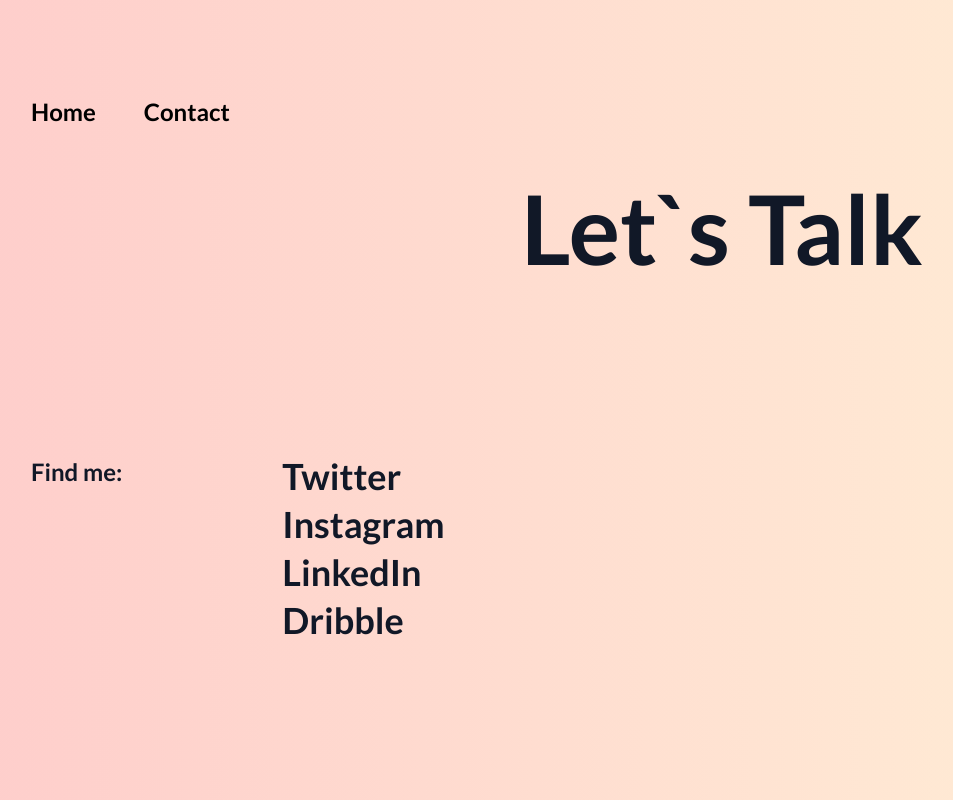
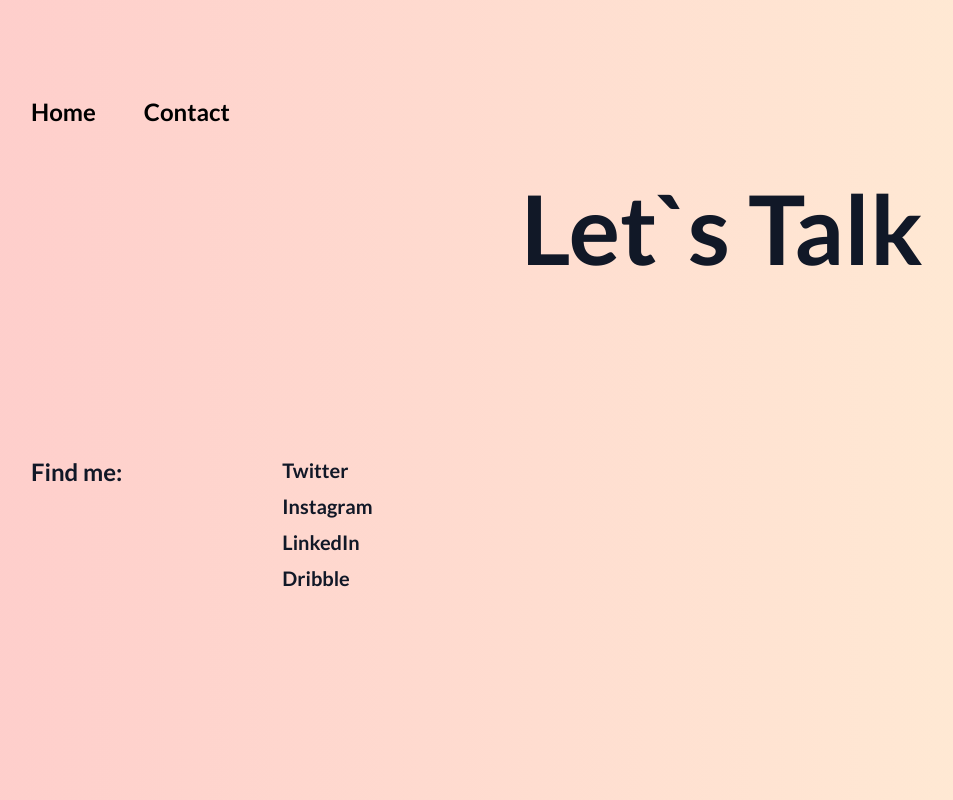
Before and after one commit to mbrndt/pagetransitions, a Next.js app: page /contact in a window 1280 px wide. Shown: the whole page, without its empty margins (161-1114 px from the left). Built offline with nearby package versions, Linux system fonts and the light colour scheme.

Commit message:
feat: adjusted margin on contact page

```diff
--- a/pages/contact.js
+++ b/pages/contact.js
@@ -10,7 +10,7 @@ export default function Contact() {
       exit={{ opacity: 1 }}
       className="text-gray-900 absolute top-0 left-0 w-full h-full bg-gradient-to-r from-red-200 to-orange-100  lg:px-48 px-16"
     >
-      <div className="my-96 p-1 overflow-hidden lg:my-44">
+      <div className="my-80 p-1 overflow-hidden lg:my-44">
         <m.h1
           initial={{ y: "100%" }}
           animate={{ y: "0%" }}
@@ -24,7 +24,7 @@ export default function Contact() {
         <div className="lg:text-2xl text-base ">
           <h4>Find me: </h4>
         </div>
-        <div className="lg:text-4xl text-2xl ">
+        <div className="lg:text-xl text-2xl ">
           <m.ul variants={container} initial="hidden" animate="show">
             <div className="overflow-hidden">
               <m.li variants={item} className="pb-2">
```
